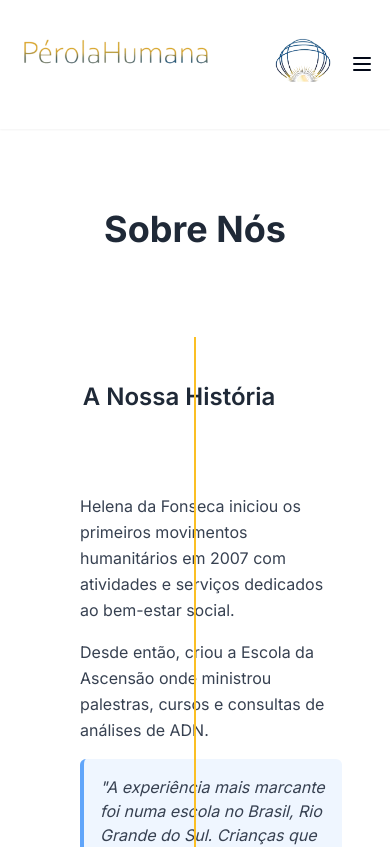
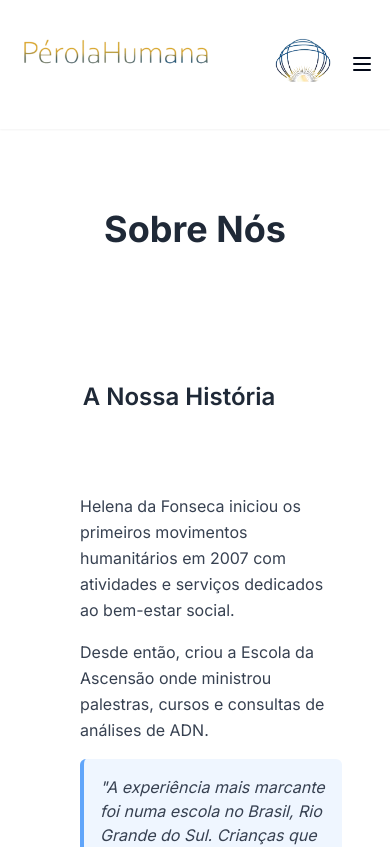
Before and after one commit to Ryan-Carloso/perola-humana, a Next.js app: page /sobre in a window 390 px wide. Shown: the top 847 px of the page. Built offline with nearby package versions, Linux system fonts and the light colour scheme.

Commit message:
finish build

```diff
--- a/components/about-section.tsx
+++ b/components/about-section.tsx
@@ -14,7 +14,7 @@ export default function AboutSection() {
         </h2>
 
         {/* Vertical line down the center */}
-        <div className="absolute left-1/2 top-[8rem] bottom-0 w-0.5 bg-amber-400 transform -translate-x-1/2 z-10"></div>
+        <div className="absolute left-1/2 top-[16rem] bottom-0 w-0.5 bg-amber-400 transform -translate-x-1/2 z-10 hidden md:block"></div>
 
         {/* A Nossa História - Title on left, content on right */}
         <div className="py-16 grid grid-cols-1 md:grid-cols-2 gap-8">
```
